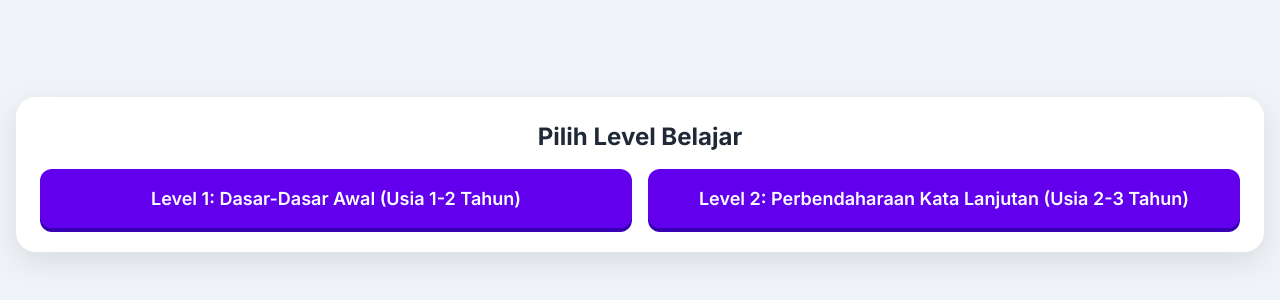
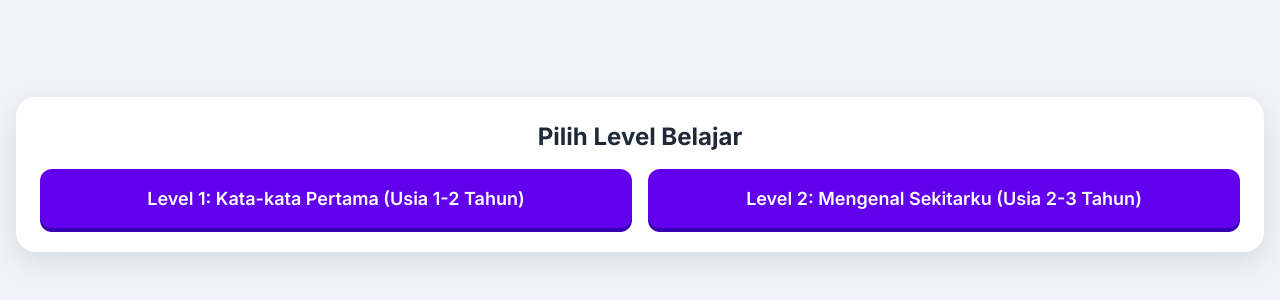
Before and after one commit to banuainstitut/BabyKyle, a plain HTML site: page index.html in a window 1280 px wide. Shown: the part 226-526 px from the top of the page. Drawn offline with nearby package versions, Linux system fonts and the light colour scheme.

Commit message:
Update index.html

```diff
--- a/index.html
+++ b/index.html
@@ -189,7 +189,7 @@
         // Data kursus terstruktur berdasarkan level dan tema
         const courseLevels = {
             level1: {
-                title: "Level 1: Dasar-Dasar Awal (Usia 1-2 Tahun)",
+                title: "Level 1: Kata-kata Pertama (Usia 1-2 Tahun)",
                 themes: {
                     greetings: {
                         title: "Ucapan Salam",
@@ -203,41 +203,57 @@
                         ]
                     },
                     family: {
-                        title: "Keluargaku Tersayang", // Judul tema diubah
+                        title: "Aku dan Keluargaku", // Judul tema diubah
                         words: [
-                            { german: "Oma", indonesian: "Nenek", imageUrl: "https://placehold.co/128x128/FFC0CB/000000?text=👵+Nenek" },
-                            { german: "Opa", indonesian: "Kakek", imageUrl: "https://placehold.co/128x128/ADD8E6/000000?text=👴+Kakek" },
-                            { german: "Mama", indonesian: "Ibu", imageUrl: "https://placehold.co/128x128/FFB6C1/000000?text=👩+Ibu" },
-                            { german: "Papa", indonesian: "Ayah", imageUrl: "https://placehold.co/128x128/87CEEB/000000?text=👨+Ayah" },                            { german: "Ich liebe dich!", indonesian: "Aku sayang kamu!", imageUrl: "https://placehold.co/128x128/DA70D6/000000?text=💖+Sayang" } // Perubahan kata menjadi frasa dengan gambar
+                            { german: "Ich", indonesian: "Aku", icon: "👶" },
+                            { german: "Oma", indonesian: "Oma", icon: "👵" },
+                            { german: "Opa", indonesian: "Kakek", icon: "👴" },
+                            { german: "Mama", indonesian: "Ibu", icon: "👩" },
+                            { german: "Papa", indonesian: "Papa", icon: "👨" },
+                            { german: "Ich liebe dich!", indonesian: "Aku sayang kamu!", icon: "💖" } // Perubahan kata menjadi frasa dengan gambar
                         ]
                     },
                     objects: {
-                        title: "Benda-benda Sekitar",
+                        title: "Benda-benda Sekitarku",
                         words: [
                             { german: "Ball", indonesian: "Bola", icon: "⚽" },
                             { german: "Frosch", indonesian: "Kodok", icon: "🐸" },
                             { german: "Buch", indonesian: "Buku", icon: "📖" },
                             { german: "Auto", indonesian: "Mobil", icon: "🚗" },
                             { german: "Wasser", indonesian: "Air", icon: "💧" },
+                            { german: "Uhr", indonesian: "Jam", icon: "🕰️" },
                             { german: "Milch", indonesian: "Susu", icon: "🥛" }
                         ]
                     },
                     actionsActivities: {
-                        title: "Aksi & Kegiatan Harian",
+                        title: "Kegiatanku",
                         words: [
                             { german: "Schlafen", indonesian: "Tidur", icon: "😴" },
                             { german: "Essen", indonesian: "Makan", icon: "🍽️" },
-                            { german: "Spielen", indonesian: "Bermain", icon: "🧸" }, // Emoji diubah kembali
+                            { german: "Ich Spiele", indonesian: "Aku Bermain", icon: "🤹‍♂️" },
                             { german: "Komm!", indonesian: "Mari ke sini!", icon: "👉" },
                             { german: "Gehen", indonesian: "Jalan", icon: "🚶‍♂️" },
                             { german: "Laufen", indonesian: "Lari", icon: "🏃‍♀️" }, // Menggunakan emoji pelari perempuan
                             { german: "Los!", indonesian: "Ayok!", icon: "👋" }
                         ]
+                    },
+                      mybody: {
+                        title: "Anggota Tubuhku",
+                        words: [
+                            { german: "Augen", indonesian: "Mata", icon: "🙈" },
+                            { german: "Nase", indonesian: "Hidung", icon: "👃" },
+                            { german: "Ohren", indonesian: "Telinga", icon: "🙉" },
+                            { german: "Mein Mund", indonesian: "Mulutku", icon: "🙊" },
+                            { german: "Der Kopf", indonesian: "Kepala", icon: "👶" },
+                            { german: "Fuß", indonesian: "Kaki", icon: "🦶" }, // Menggunakan emoji pelari perempuan
+                            { german: "Hand", indonesian: "Tangan", icon: "🖐️" }
+                        ]
                     }
+
                 }
             },
             level2: {
-                title: "Level 2: Perbendaharaan Kata Lanjutan (Usia 2-3 Tahun)",
+                title: "Level 2: Mengenal Sekitarku (Usia 2-3 Tahun)",
                 themes: {
                     colors: {
                         title: "Warna",
@@ -274,6 +290,7 @@
                             { german: "Fisch", indonesian: "Ikan", icon: "🐟" },
                             { german: "Kuh", indonesian: "Sapi", icon: "🐮" },
                             { german: "Huhn", indonesian: "Ayam", icon: "🐥" },
+                            { german: "Ameise", indonesian: "Semut", icon: "🐜" },
                         ]
                     }
                 }
```
